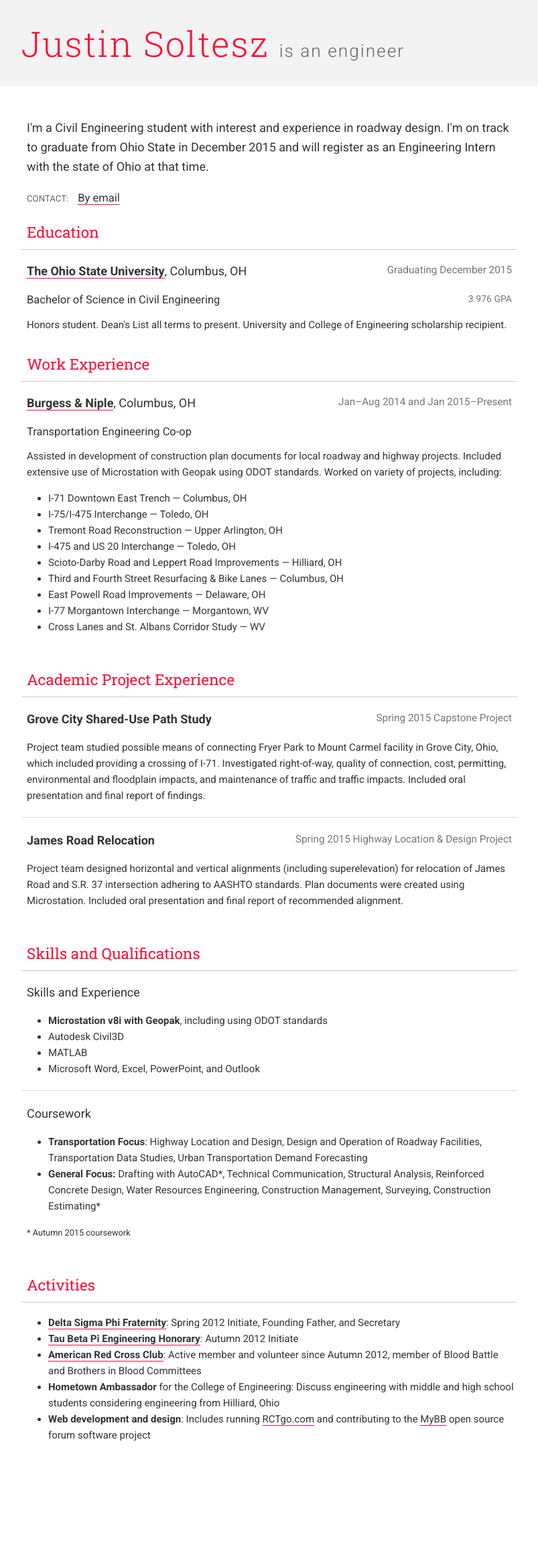
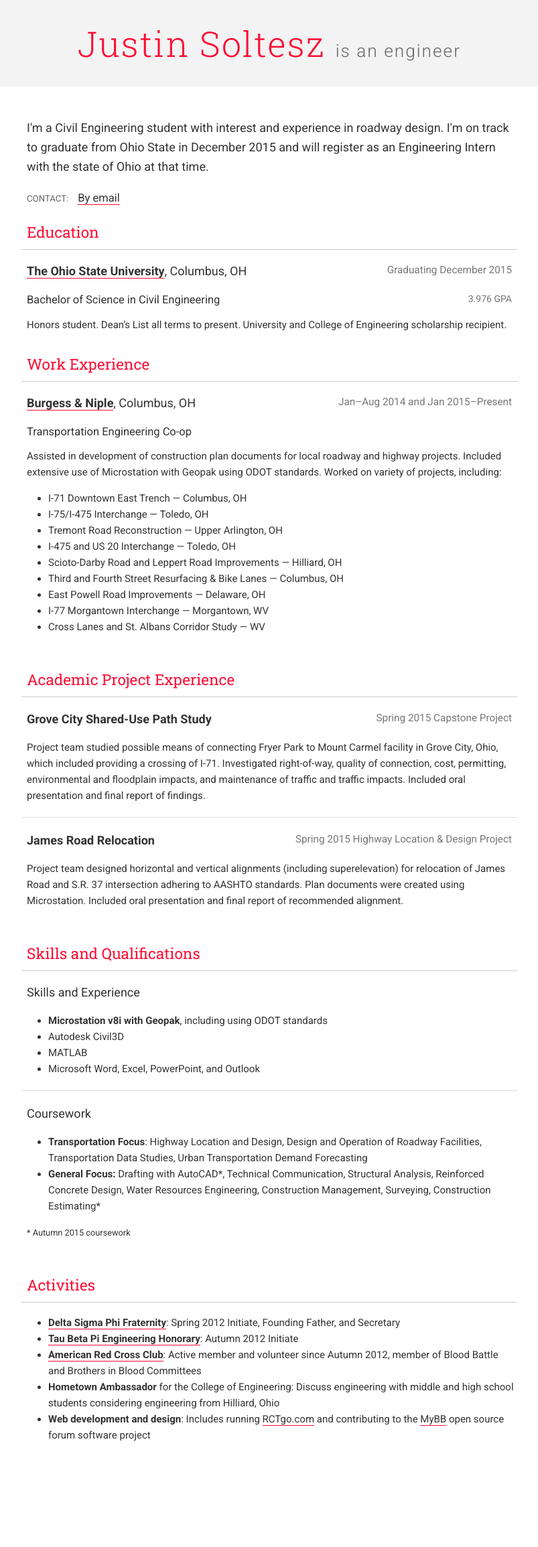
Before and after one commit to justinsoltesz/justinsoltesz.github.io, a Jekyll site: the page built from engineer.html, in a window 1280 px wide. Shown: the whole page at 67% size, without its empty margins (238-1041 px from the left). Built offline with Jekyll 4.4.1, drawn with Linux system fonts in a browser that asks for light colours; nearby versions of some CDN libraries; Markdown is read by kramdown in place of the engine named in the settings.

```diff
--- a/assets/stylesheets/screen.css
+++ b/assets/stylesheets/screen.css
@@ -90,7 +90,7 @@ body {
 
 #container > header h1 {
 	color: #fd0e35;
-	text-align: left;
+	text-align: center;
 	font-size: 3.5em;
   margin: 0;
 	padding: 0;
@@ -135,6 +135,13 @@ article {
 
 article#index {
   /*width: 940px;*/
+}
+
+article#photos {
+    width: 100%;
+    box-sizing: border-box;
+    -webkit-box-sizing: border-box;
+    -moz-box-sizing: border-box;
 }
 
 article#index h1 {
@@ -283,6 +290,7 @@ div#copyright {
 
   #container > header h1 {
     font-size: 2.5em;
+    text-align: left;
   }
 
   article#index h1 {
--- a/index.html
+++ b/index.html
@@ -7,6 +7,7 @@ title: Home
 <h1>Justin Soltesz</h1>
 <ul class="links">
 	<li>is an <a href="{{ site.baseurl }}/engineer/"><strong>engineer</strong></a></li>
+	<li>takes <a href="{{ site.baseurl }}/photos/"><strong>photos</strong></a></li>
 	<li>tweets from <a href="http://twitter.com/justinsoltesz"><strong>@justinsoltesz</strong></a></li>
 </ul>
 </article>
```
Also changed, not shown: photos.html (added, +10 -0 lines).
